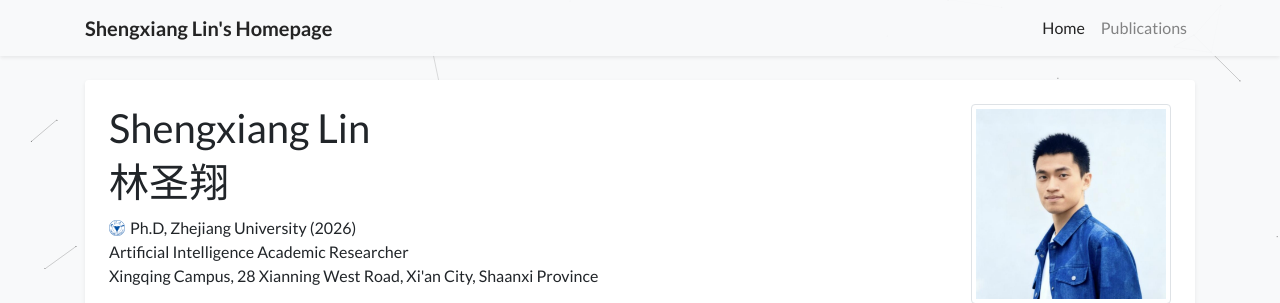
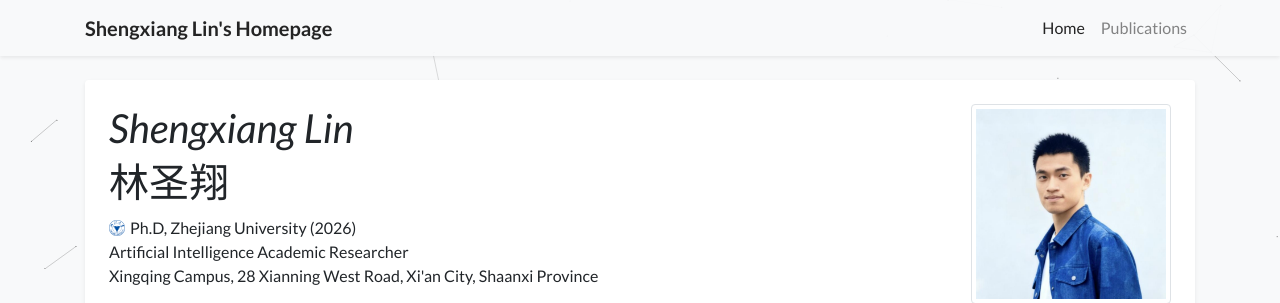
Before and after one commit to Lin-Shengxiang/Lin-Shengxiang.github.io, a Jekyll site: the page built from index.html, in a window 1280 px wide. Shown: the top 303 px of the page. Built offline with Jekyll 4.4.1, drawn with Linux system fonts in a browser that asks for light colours; a style sheet for code colours, icons or effects is not loaded.

Commit message:
Update profile_card.html

```diff
--- a/_includes/widgets/profile_card.html
+++ b/_includes/widgets/profile_card.html
@@ -4,7 +4,7 @@
             <div class="card-body p-4">
                 <div class="row">
                     <div class="col">
-                        <p class="h1 font-weight-normal">{{ site.data.profile.primary_name }}</p>
+                        <p class="h1 font-weight-normal" style="font-style: italic;">{{ site.data.profile.primary_name }}</p>
                         <p class="h1 font-weight-normal" style="font-family: '行楷', 'STXingkai', 'Xingkai SC', serif;">{{ site.data.profile.secondary_name }}</p>
                         <p class="text-profile-position">
                             {% for position in site.data.profile.positions %}
```
